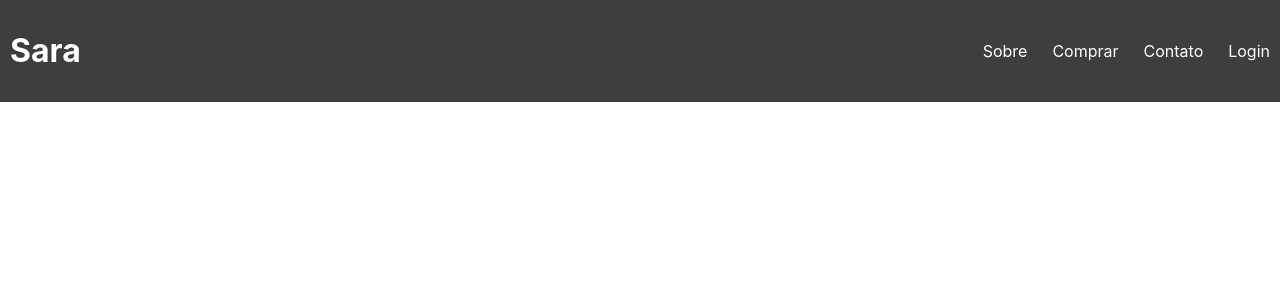
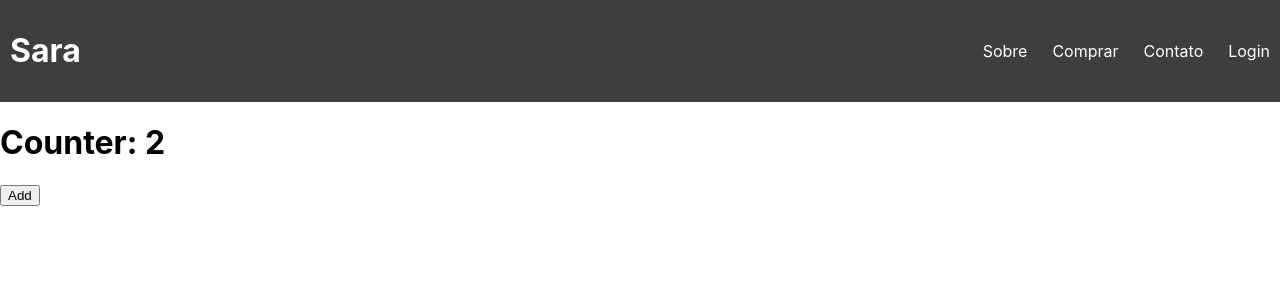
Before and after one commit to alv3sg/react, a React (Create React App) app: page / in a window 1280 px wide. Shown: the top 300 px of the page. Built offline with nearby package versions, Linux system fonts and the light colour scheme.

Commit message:
criando class

```diff
--- a/src/App.js
+++ b/src/App.js
@@ -1,12 +1,15 @@
-import logo from './logo.svg';
+import React from 'react';
 import Header from './Header';
-import Menu from './Menu';
+import Counter from './Counter';
 import './App.css';
 
 function App() {
   return (
-    <Header name="Sara" links={["Sobre", "Comprar", "Contato","Login"]}></Header>
-  );
+    <div>
+      <Header name="Sara" links={["Sobre", "Comprar", "Contato","Login"]}></Header>
+      <Counter count={2}></Counter>
+    </div>
+    );
 }
 
 export default App;
--- /dev/null
+++ b/src/Counter.js
@@ -0,0 +1,27 @@
+import React from "react";
+
+class Counter extends React.Component {
+
+    constructor(props){
+        super(props)
+        this.state = {count: this.props.count}
+        this.add = this.add.bind(this)
+    }
+
+
+
+    add() {
+        //this.setState({count: this.state.count + 1})
+        this.setState((state) => { return {count: state.count +1}})
+    }
+
+    render() {
+        return(
+            <div>
+                <h1>Counter: {this.state.count}</h1>
+                <button onClick={this.add}>Add</button>
+            </div>
+        )
+    }
+}
+export default Counter;
--- a/src/Header.js
+++ b/src/Header.js
@@ -1,5 +1,5 @@
 import React from "react";
-import App from "./App";
+import "./App";
 import Menu from "./Menu";
 
 function Header(props) {//classes criadas iniciamos com letras maiusculas para poder diferenciar no jsx
```
